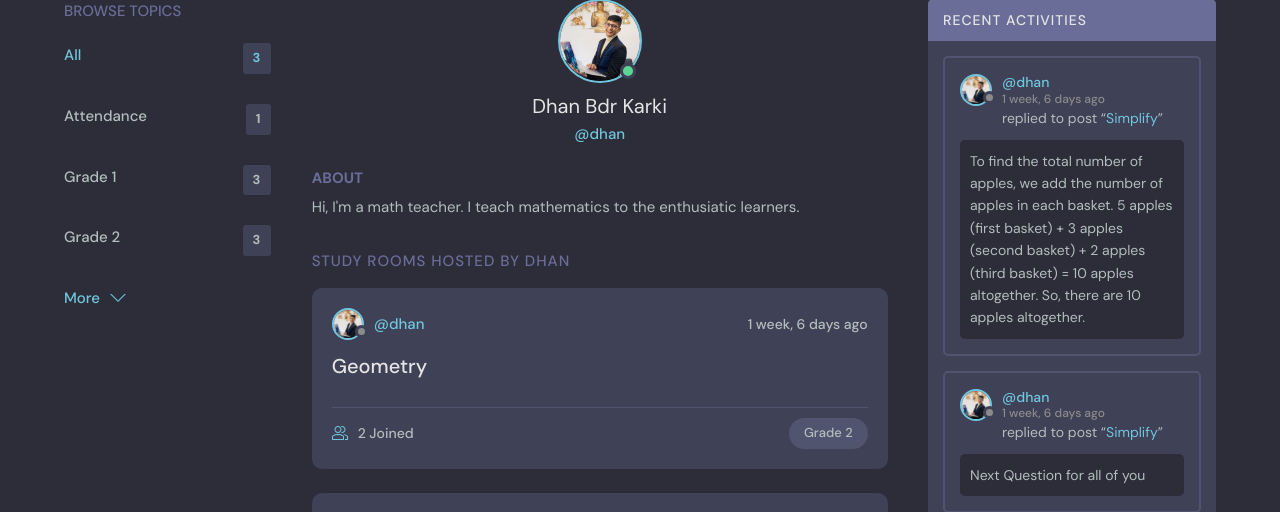
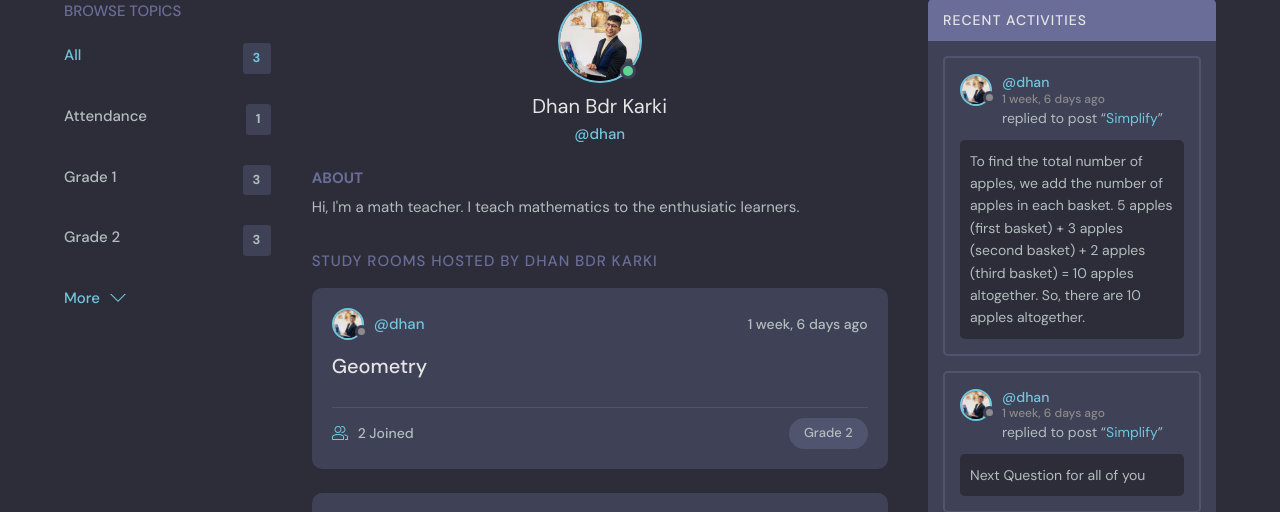
Before and after one commit to Sandesh251/Assignment, a Django app: page /profile/2/ in a window 1280 px wide. Shown: the part 101-613 px from the top of the page. Run offline with Django 3.2, Linux system fonts and the light colour scheme; data comes from the database, SQL or seed files in the repository.

```diff
--- a/base/templates/base/profile.html
+++ b/base/templates/base/profile.html
@@ -32,7 +32,7 @@
 
       <div class="roomList__header">
         <div>
-          <h2>Study Rooms Hosted by dhan</a>
+          <h2>Study Rooms Hosted by {{ user.name }}</a>
           </h2>
         </div>
       </div>
--- a/base/urls.py
+++ b/base/urls.py
@@ -13,9 +13,9 @@ urlpatterns = [
     path('create-room/', views.createRoom, name="create-room"),
     path('update-room/<str:pk>/', views.updateRoom, name="update-room"),
     path('delete-room/<str:pk>/', views.deleteRoom, name="delete-room"),
-    path('delete-message/<str:pk>/', views.deleteMessage, name="delete-message"),
 
     path('update-user/', views.updateUser, name="update-user"),
+    path('delete-message/<str:pk>/', views.deleteMessage, name="delete-message"),
 
     path('topics/', views.topicsPage, name="topics"),
     path('activity/', views.activityPage, name="activity"),
--- a/templates/main.html
+++ b/templates/main.html
@@ -8,6 +8,7 @@
     <meta name="viewport" content="width=device-width, initial-scale=1.0" />
     <link rel="shortcut icon" href="assets/favicon.ico" type="image/x-icon" />
     <link rel="stylesheet" href="{% static 'styles/style.css' %}" />
+    <link rel="icon" href="{% static 'images/favicon.ico' %}">
     <title>MathBuddy - Find your maths friends!</title>
 </head>
 
```
Also changed, not shown: static/images/1669777429940.jpg (added), static/images/1669777429940_SWxukiw.jpg (added), static/images/1707617898994.jpg (added), 1 other file.
